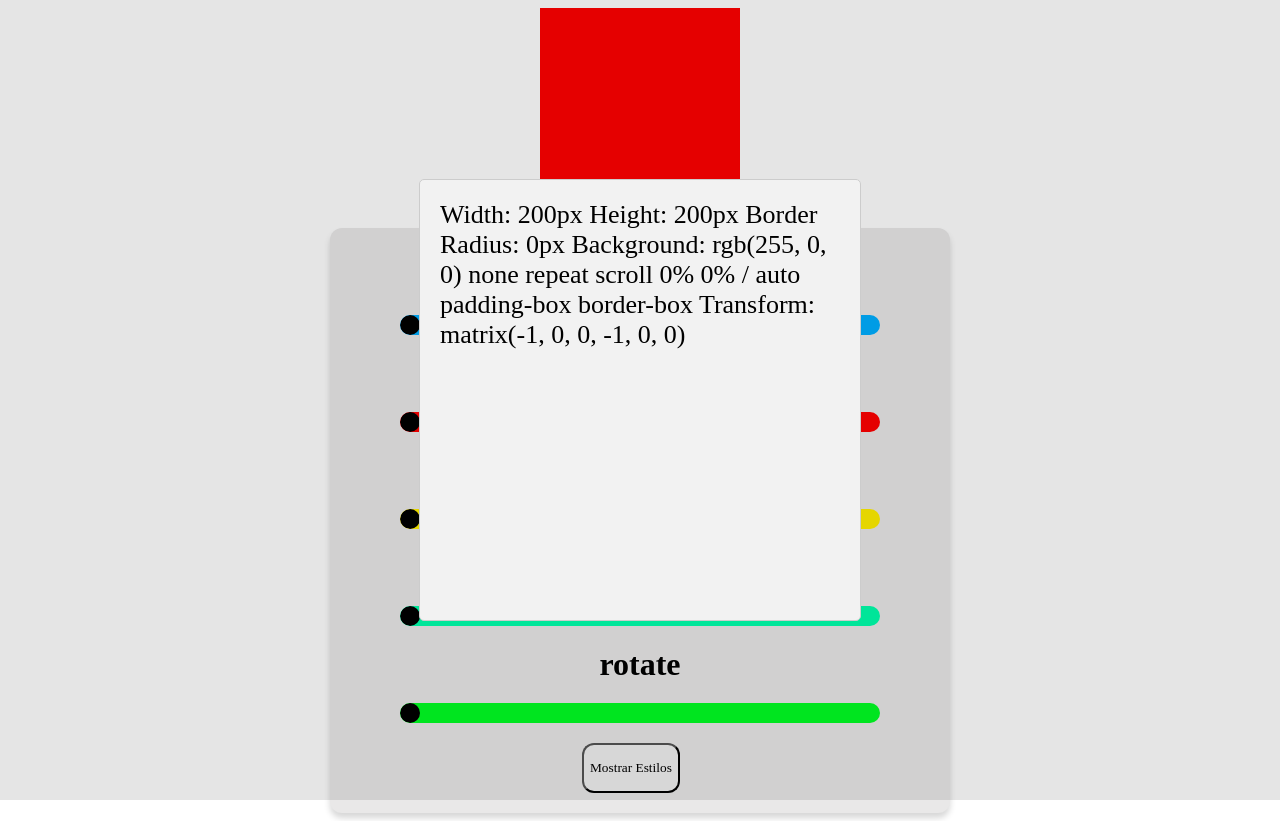
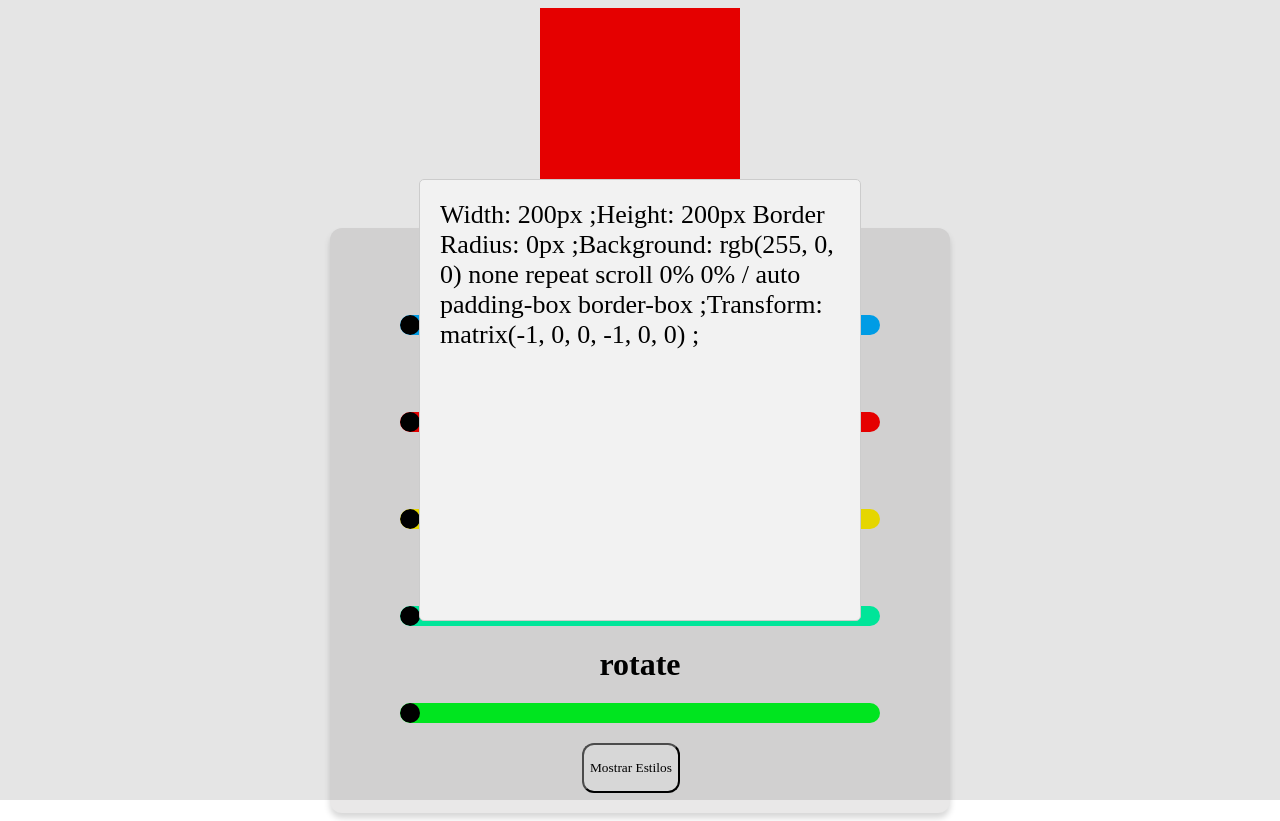
Before and after one commit to blackrabbittt/javascript-repositorio, a plain HTML site: page calculadora/barra.html in a window 1280 px wide. Both pictures are taken after a click on the button "Mostrar Estilos". Drawn offline with Linux system fonts and the light colour scheme.

Commit message:
Update barra.html

```diff
--- a/calculadora/barra.html
+++ b/calculadora/barra.html
@@ -495,11 +495,11 @@ window.addEventListener('DOMContentLoaded', function() {
     var background = estilos.getPropertyValue('background');
     var transform = estilos.getPropertyValue('transform');
 
-    estilosTexto += 'Width: ' + width + '\n';
+    estilosTexto += 'Width: ' + width + '\n' + ';';
     estilosTexto += 'Height: ' + height + '\n';
-    estilosTexto += 'Border Radius: ' + borderRadius + '\n';
-    estilosTexto += 'Background: ' + background + '\n';
-    estilosTexto += 'Transform: ' + transform + '\n';
+    estilosTexto += 'Border Radius: ' + borderRadius + '\n' + ';';
+    estilosTexto += 'Background: ' + background + '\n' + ';';
+    estilosTexto += 'Transform: ' + transform + '\n' + ';';
 
     dialogoEstilos.textContent = estilosTexto;
     dialogoEstilos.showModal();
```
